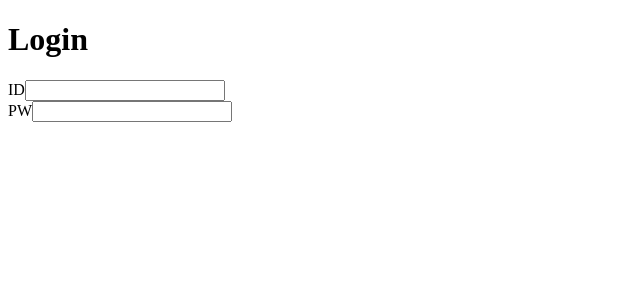
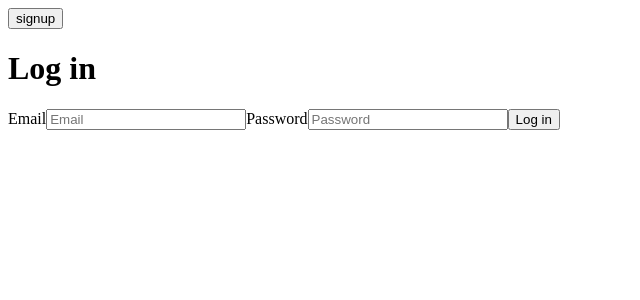
Before and after one commit to gooogyeong/project-MGT, a React (Create React App) app: page /login in a window 1280 px wide. Shown: the top 300 px of the page, without its empty margins (0-640 px from the left). Built offline with nearby package versions, Linux system fonts and the light colour scheme; no server answers.

Commit message:
chore: signin, signup, signout draft

```diff
--- a/src/App.tsx
+++ b/src/App.tsx
@@ -1,11 +1,14 @@
 import React from 'react'
 import AppRouter from '@/routers'
+import { AuthProvider } from '@/components/Auth'
 
 function App () {
   return (
-    <div className="App">
-      <AppRouter />
-    </div>
+    // <div className="App">
+    <AuthProvider>
+      <AppRouter/>
+    </AuthProvider>
+    // </div>
   )
 }
 
--- /dev/null
+++ b/src/components/Auth.tsx
@@ -0,0 +1,37 @@
+import React, { ReactNode, createContext, useState, useEffect, Dispatch } from 'react'
+import { auth } from '@/services/firebase'
+import { onAuthStateChanged } from 'firebase/auth'
+import firebase from 'firebase/compat'
+
+export const AuthContext = createContext<{ currentUser: (firebase.User | null) } | null>(null)
+// export const AuthContext = createContext<{ currentUser: (firebase.User | null) }>(null)
+
+type AuthProviderProps = {
+  children: ReactNode;
+}
+
+export const AuthProvider = (props: AuthProviderProps) => {
+  const [currentUser, setCurrentUser] = useState(null as (firebase.User | null))
+  const [pending, setPending] = useState(true)
+
+  useEffect(() => {
+    onAuthStateChanged(auth, (user) => {
+      setCurrentUser(user as (firebase.User | null))
+      setPending(false)
+    })
+  }, [])
+
+  if (pending) {
+    return <>Loading...</>
+  }
+
+  return (
+    <AuthContext.Provider
+      value={{
+        currentUser
+      }}
+    >
+      {props.children}
+    </AuthContext.Provider>
+  )
+}
--- a/src/components/Login.tsx
+++ b/src/components/Login.tsx
@@ -1,18 +1,80 @@
-import React from 'react'
+import React, { useCallback, useContext } from 'react'
+import { withRouter, Redirect } from 'react-router'
+import { AuthContext } from '@/components/Auth'
+import { auth } from '@/services/firebase'
+import { createUserWithEmailAndPassword, signInWithEmailAndPassword } from 'firebase/auth'
 import styled from 'styled-components'
+import firebase from 'firebase/compat'
+import { RouteComponentProps } from 'react-router-dom'
+import { History } from 'history'
 
-const Login: React.FC = () => {
+// interface ChildComponentProps extends RouteComponentProps<any> // {
+/* other props for ChildComponent */
+// }
+
+type LoginProps = {
+  history: History;
+}
+
+// const Login: React.FC = ({ history }: RouteComponentProps<any>) => {
+const Login: React.FC<LoginProps> = ({ history }) => {
+  const handleLogin = useCallback(
+    async event => {
+      event.preventDefault()
+      const { email, password } = event.target.elements
+      try {
+        // const res = await signInWithEmailAndPassword(auth, 'hyewon', '12345')
+        // console.log(res)
+        history.push('/')
+      } catch (error) {
+        alert(error)
+      }
+    },
+    [history]
+  )
+
+  const handleSignUp = useCallback(async event => {
+    event.preventDefault()
+    // const { email, password } = event.target.elements
+    try {
+      const res = await createUserWithEmailAndPassword(auth, '1015hyewon@snu.ac.kr', '12345Ok*^')
+      console.log(res)
+      history.push('/')
+    } catch (error) {
+      alert(error)
+    }
+  }, [history])
+
+  const { currentUser } = useContext(AuthContext) as { currentUser: firebase.User | null; }
+
+  if (currentUser) {
+    return <Redirect to="/"/>
+  }
+
   return (
     <MGTLogin>
-      <h1>Login</h1>
-      <div>
-        <label>ID</label>
-        <input type='text' spellCheck={false}></input>
-      </div>
-      <div>
-        <label>PW</label>
-        <input type='password'></input>
-      </div>
+      <button onClick={handleSignUp}>signup</button>
+      <h1>Log in</h1>
+      <form onSubmit={handleLogin}>
+        <label>
+          Email
+          <input name="email" type="email" placeholder="Email"/>
+        </label>
+        <label>
+          Password
+          <input name="password" type="password" placeholder="Password"/>
+        </label>
+        <button type="submit">Log in</button>
+      </form>
+      {/*<h1>Login</h1>*/}
+      {/*<div>*/}
+      {/*  <label>ID</label>*/}
+      {/*  <input type='text' spellCheck={false}></input>*/}
+      {/*</div>*/}
+      {/*<div>*/}
+      {/*  <label>PW</label>*/}
+      {/*  <input type='password'></input>*/}
+      {/*</div>*/}
     </MGTLogin>
   )
 }
--- a/src/components/Main.tsx
+++ b/src/components/Main.tsx
@@ -2,6 +2,8 @@ import React, { ReactElement, JSXElementConstructor, useState, useEffect, useRef
 import ReactHtmlParser from 'react-html-parser'
 import { getPosts } from '@/services/posts'
 import { Post } from '@/types/posts'
+import { signOut } from 'firebase/auth'
+import { auth } from '@/services/firebase'
 
 const Feed: React.FC = () => {
 
@@ -31,8 +33,18 @@ const Feed: React.FC = () => {
     })
   }
 
+  const handleSignOut = () => {
+    signOut(auth).then(() => {
+      // Sign-out successful.
+      console.log('signout successful')
+    }).catch((error) => {
+      console.log(error)
+    })
+  }
+
   return (
     <div>
+      <button onClick={handleSignOut}>sign out</button>
       post lists:
       {posts.map((post, postIndex) => {
         return (
--- a/src/pages/LoginPage.tsx
+++ b/src/pages/LoginPage.tsx
@@ -1,11 +1,17 @@
 import React from 'react'
 import Login from '@/components/Login'
+import { RouteComponentProps } from 'react-router-dom'
+import { History } from 'history';
 
-const LoginPage: React.FC = () => {
+type LoginPageProps = {
+  history: History
+}
+
+const LoginPage: React.FC<LoginPageProps> = ({ history }) => {
 
   return (
     <div>
-      <Login />
+      <Login history={history}/>
     </div>
   )
 }
--- a/src/routers/index.tsx
+++ b/src/routers/index.tsx
@@ -3,6 +3,7 @@ import { BrowserRouter as Router, Switch, Route } from 'react-router-dom'
 import MainPage from '@/pages/MainPage'
 import LoginPage from '@/pages/LoginPage'
 import WritePage from '@/pages/WritePage'
+import PrivateRoute from '@/routers/privateRoute'
 
 function AppRouter (): JSX.Element {
   return (
@@ -10,7 +11,8 @@ function AppRouter (): JSX.Element {
       <Switch>
         <Route exact path="/" component={MainPage}/>
         <Route path="/login" component={LoginPage}/>
-        <Route path="/write" component={WritePage}/>
+        {/*<Route path="/write" component={WritePage}/>*/}
+        <PrivateRoute exact path="/write" component={WritePage}/>
       </Switch>
     </Router>
   )
--- /dev/null
+++ b/src/routers/privateRoute.tsx
@@ -0,0 +1,28 @@
+import React, { useContext } from 'react'
+import { Route, Redirect, RouteProps } from 'react-router-dom'
+import { AuthContext } from '@/components/Auth'
+import firebase from 'firebase/compat'
+
+type PrivateRouteProps = {
+  component: React.ElementType;
+  exact: RouteProps['exact'];
+  path: RouteProps['path'];
+}
+const PrivateRoute = ({ component: RouteComponent, ...rest }: PrivateRouteProps) => {
+  const { currentUser } = useContext(AuthContext) as { currentUser: firebase.User | null; }
+  return (
+    <Route
+      {...rest}
+      render={routeProps =>
+        !!currentUser ? (
+          <RouteComponent {...routeProps} />
+        ) : (
+          <Redirect to={'/login'}/>
+        )
+      }
+    />
+  )
+}
+
+
+export default PrivateRoute
--- a/src/services/firebase/index.ts
+++ b/src/services/firebase/index.ts
@@ -1,8 +1,11 @@
 import { initializeApp } from 'firebase/app'
 import { getFirestore } from 'firebase/firestore'
 import { getStorage } from 'firebase/storage'
+import { getAuth } from 'firebase/auth'
+
 import config from '../../../env.json'
 
 initializeApp(config.firebaseConfig)
 export const db = getFirestore()
 export const storage = getStorage()
+export const auth = getAuth()
```
